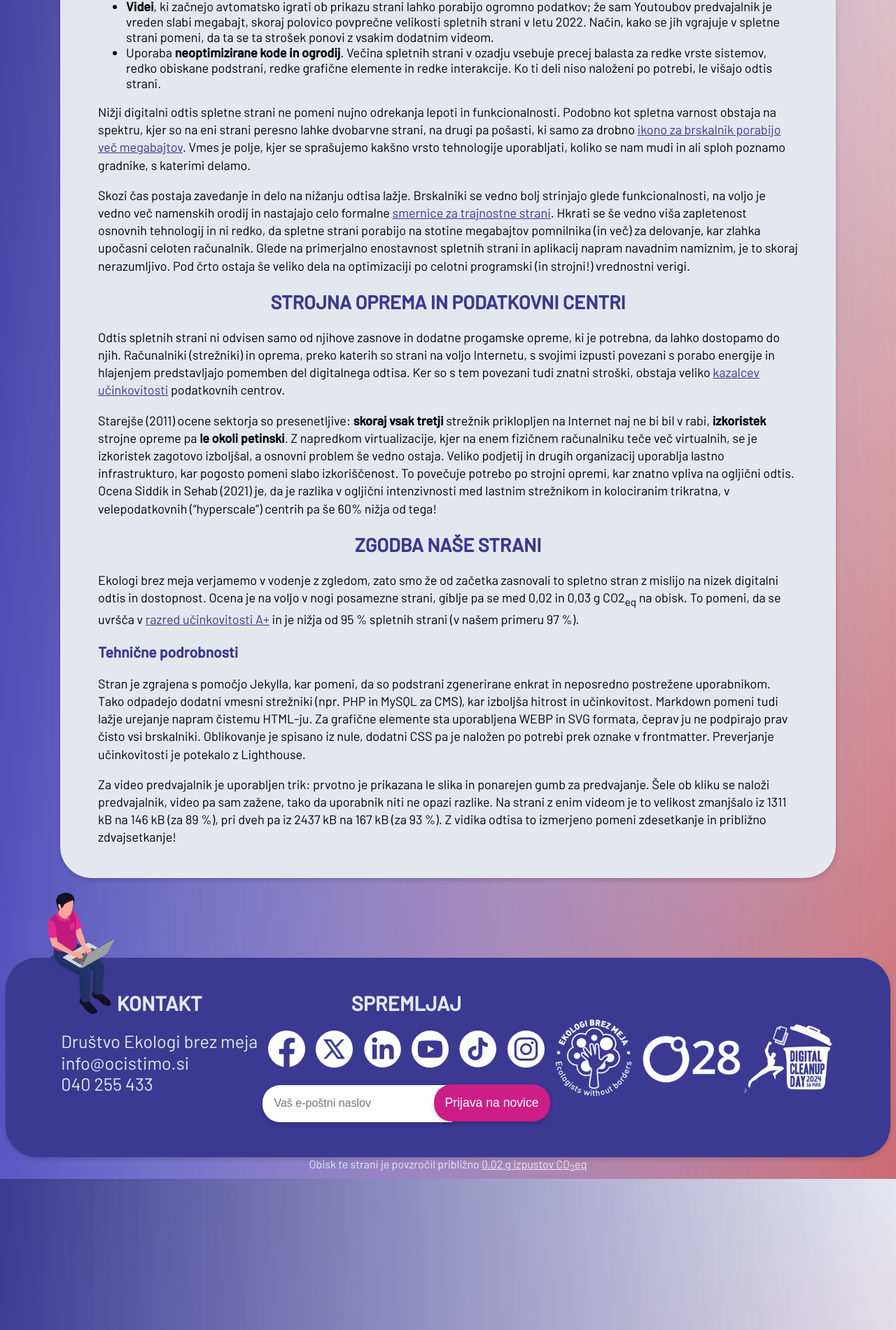
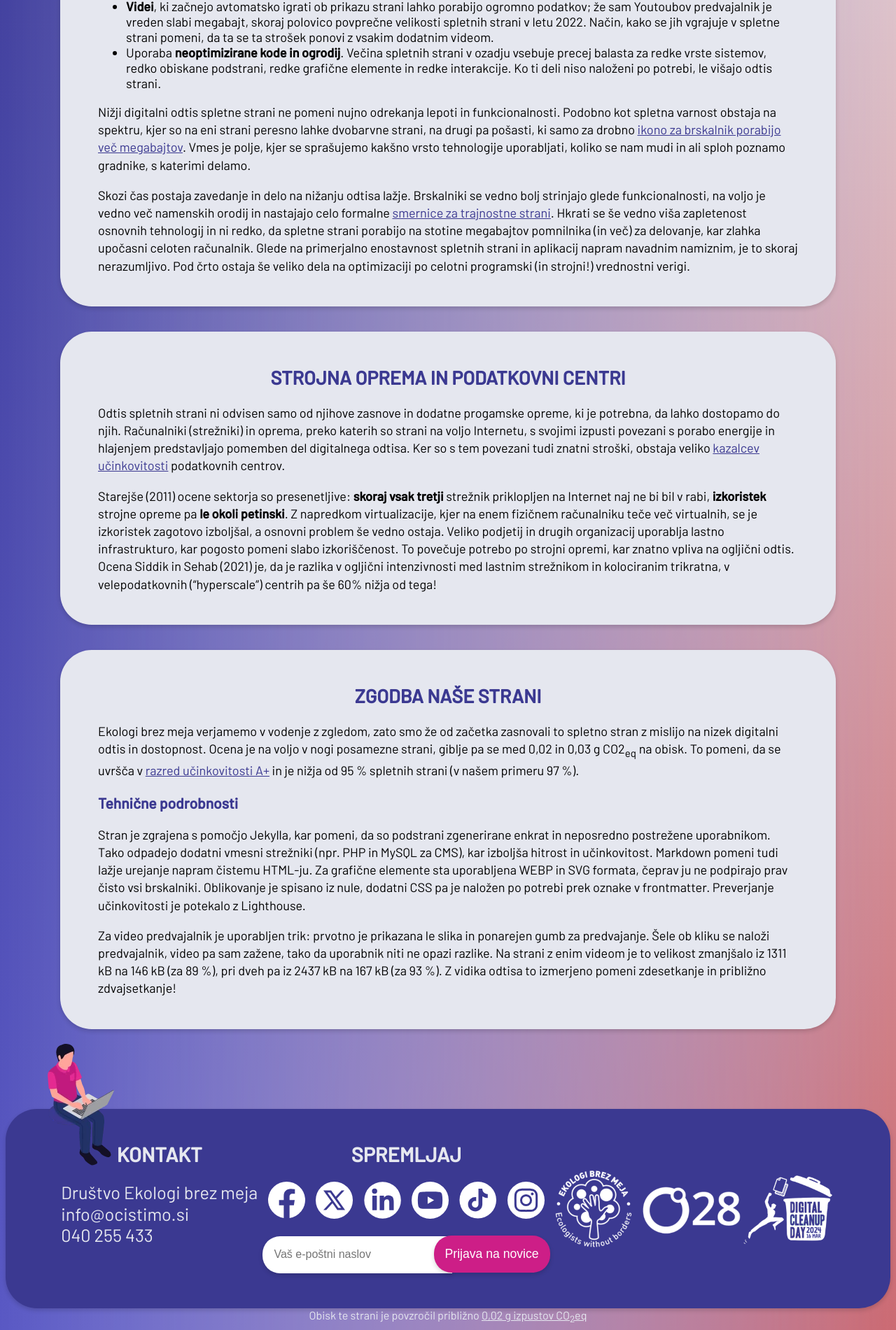
Before and after one commit to ewba/dcd-si, a Jekyll site: the page built from stran.md, in a window 1280 px wide. Shown: the part 769-2670 px from the top of the page at 70% size. Built offline with Jekyll 4.4.1, drawn with Linux system fonts in a browser that asks for light colours.

Commit message:
stran: razbij na sekcije

```diff
--- a/stran.md
+++ b/stran.md
@@ -1,7 +1,9 @@
 ---
-layout: single-page
+layout: default
 title: Odtis spletne strani
 ---
+<div class="block" markdown="1">
+## {{ page.title }}
 
 [Digitalni odtis](o-akciji.html) je kompleksna količina, ki jo lahko le ocenimo. Za spletne strani je to lažje,
 saj obstajajo [uveljavljene metodologije](https://developers.thegreenwebfoundation.org/co2js/explainer/methodologies-for-calculating-website-carbon/#carbon-estimation-models)
@@ -20,15 +22,19 @@ Tipične napake:
 Nižji digitalni odtis spletne strani ne pomeni nujno odrekanja lepoti in funkcionalnosti. Podobno kot spletna varnost obstaja na spektru, kjer so na eni strani peresno lahke dvobarvne strani, na drugi pa pošasti, ki samo za drobno [ikono za brskalnik porabijo več megabajtov](https://iconmap.io/blog#speed-file-size--resolution). Vmes je polje, kjer se sprašujemo kakšno vrsto tehnologije uporabljati, koliko se nam mudi in ali sploh poznamo gradnike, s katerimi delamo.
 
 Skozi čas postaja zavedanje in delo na nižanju odtisa lažje. Brskalniki se vedno bolj strinjajo glede funkcionalnosti, na voljo je vedno več namenskih orodij in nastajajo celo formalne [smernice za trajnostne strani](https://w3c.github.io/sustyweb/). Hkrati se še vedno viša zapletenost osnovnih tehnologij in ni redko, da spletne strani porabijo na stotine megabajtov pomnilnika (in več) za delovanje, kar zlahka upočasni celoten računalnik. Glede na primerjalno enostavnost spletnih strani in aplikacij napram navadnim namiznim, je to skoraj nerazumljivo. Pod črto ostaja še veliko dela na optimizaciji po celotni programski (in strojni!) vrednostni verigi.
+</div>
 
 
+<div class="block" markdown="1">
 ## Strojna oprema in podatkovni centri
 
 Odtis spletnih strani ni odvisen samo od njihove zasnove in dodatne progamske opreme, ki je potrebna, da lahko dostopamo do njih. Računalniki (strežniki) in oprema, preko katerih so strani na voljo Internetu, s svojimi izpusti povezani s porabo energije in hlajenjem predstavljajo pomemben del digitalnega odtisa. Ker so s tem povezani tudi znatni stroški, obstaja veliko [kazalcev učinkovitosti](https://knowledge.sdialliance.org/data-center-metrics) podatkovnih centrov.
 
 Starejše (2011) ocene sektorja so presenetljive: **skoraj vsak tretji** strežnik priklopljen na Internet naj ne bi bil v rabi, **izkoristek** strojne opreme pa **le okoli petinski**. Z napredkom virtualizacije, kjer na enem fizičnem računalniku teče več virtualnih, se je izkoristek zagotovo izboljšal, a osnovni problem še vedno ostaja. Veliko podjetij in drugih organizacij uporablja lastno infrastrukturo, kar pogosto pomeni slabo izkoriščenost. To povečuje potrebo po strojni opremi, kar znatno vpliva na ogljični odtis. Ocena Siddik in Sehab (2021) je, da je razlika v ogljični intenzivnosti med lastnim strežnikom in kolociranim trikratna, v velepodatkovnih ("hyperscale") centrih pa še 60% nižja od tega!
+</div>
 
 
+<div class="block" markdown="1">
 ## Zgodba naše strani
 
 Ekologi brez meja verjamemo v vodenje z zgledom, zato smo že od začetka zasnovali to spletno stran z mislijo na nizek digitalni odtis in dostopnost. Ocena je na voljo v nogi posamezne strani, giblje pa se med 0,02 in 0,03 g CO2<sub>eq</sub> na obisk. To pomeni, da se uvršča v [razred učinkovitosti A+](https://sustainablewebdesign.org/digital-carbon-ratings/#toc-3) in je nižja od 95 % spletnih strani (v našem primeru 97 %).
```
